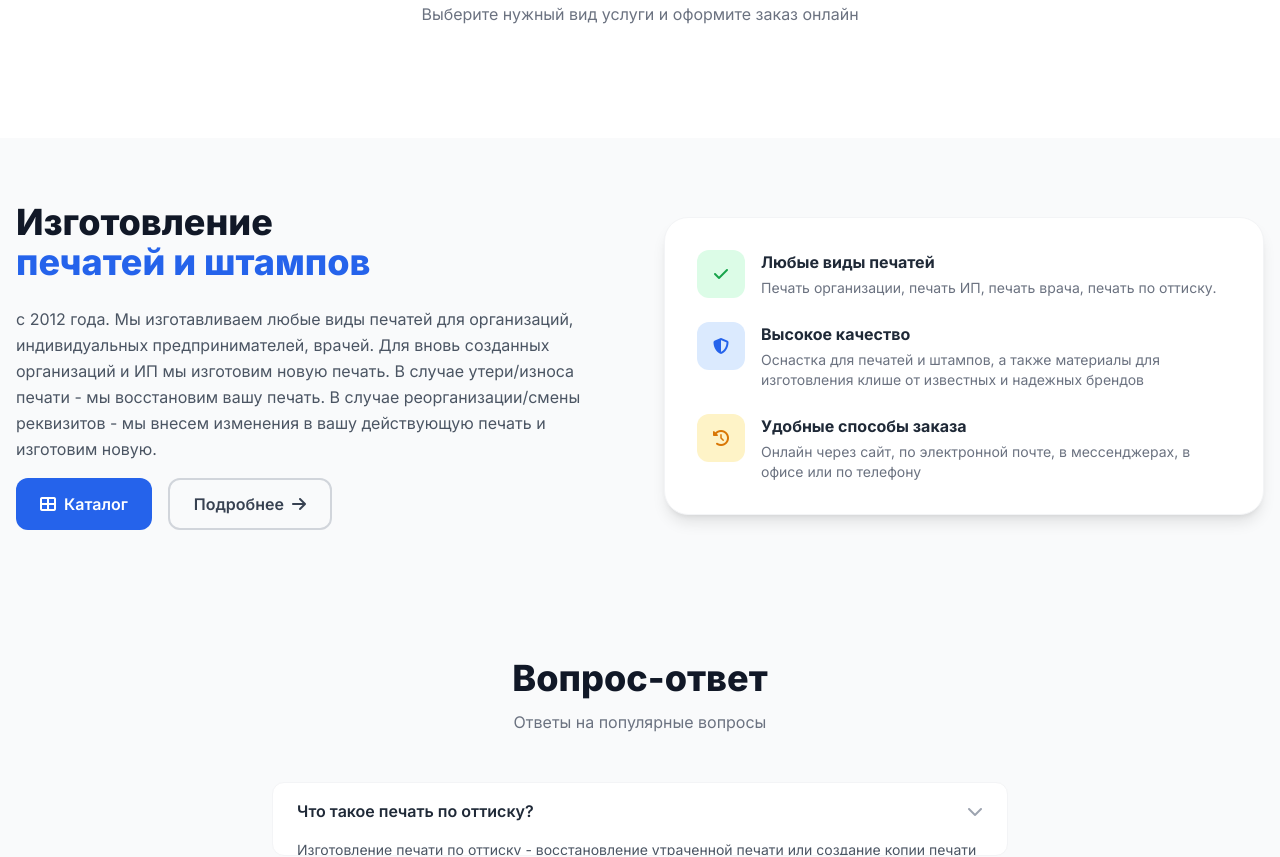
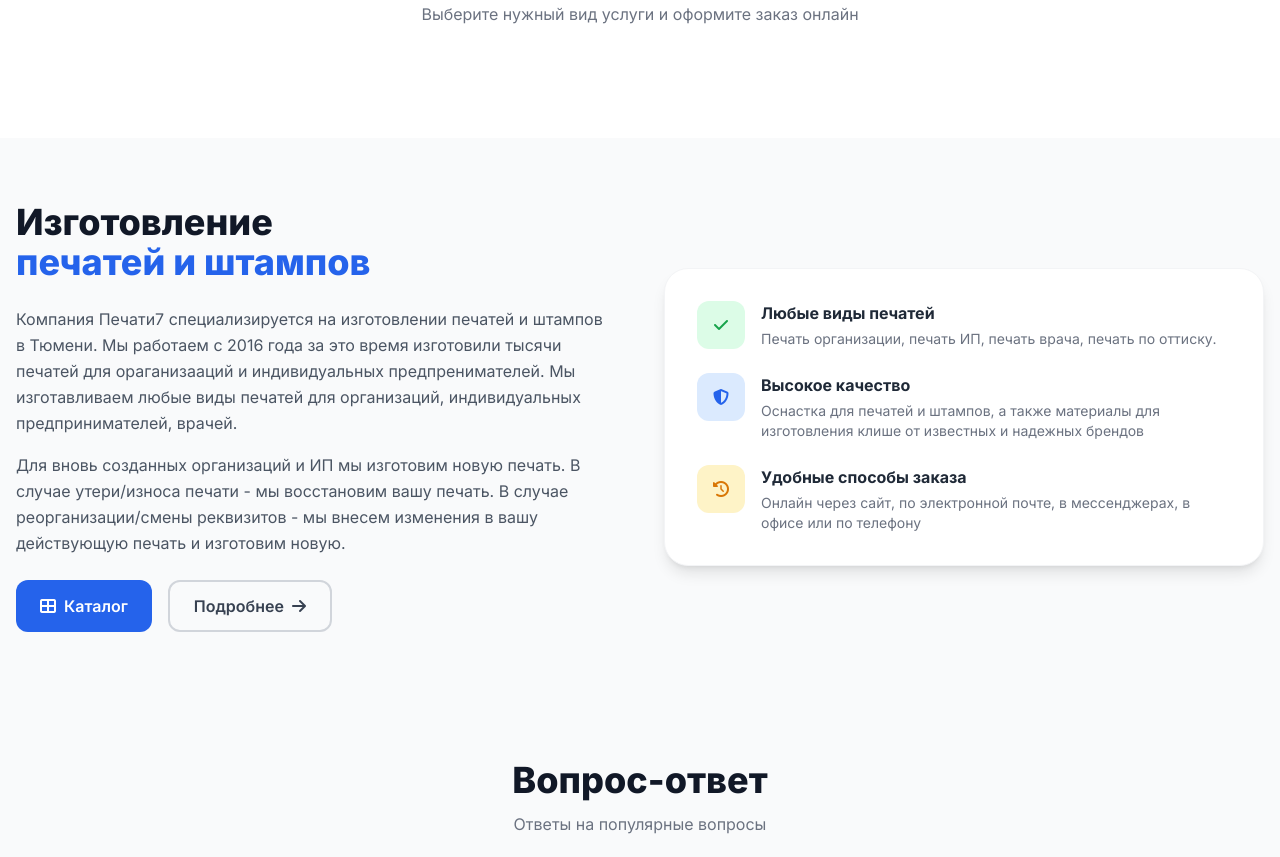
Before and after one commit to NovaCode37/pechati, a Flask app: page / in a window 1280 px wide. Shown: the part 1128-1985 px from the top of the page. Run offline with Flask 3, Linux system fonts and the light colour scheme; data that the repository does not hold is empty; parts of the project's set-up code (start-up, migrations or seed data) failed here and were passed over; some libraries are stand-ins or nearby versions.

Commit message:
fix: update about section text with correct company information

```diff
--- a/templates/index.html
+++ b/templates/index.html
@@ -104,7 +104,10 @@
                     <span class="text-primary-600">печатей и штампов</span>
                 </h2>
                 <p class="text-gray-600 leading-relaxed mb-4">
-                    с 2012 года. Мы изготавливаем любые виды печатей для организаций, индивидуальных предпринимателей, врачей.
+                    Компания Печати7 специализируется на изготовлении печатей и штампов в Тюмени. Мы работаем с 2016 года за это время изготовили тысячи печатей для ораганизааций и индивидуальных предпренимателей.
+                    Мы изготавливаем любые виды печатей для организаций, индивидуальных предпринимателей, врачей.
+                </p>
+                <p class="text-gray-600 leading-relaxed mb-6">
                     Для вновь созданных организаций и ИП мы изготовим новую печать. В случае утери/износа печати - мы восстановим вашу печать. В случае реорганизации/смены реквизитов - мы внесем изменения в вашу действующую печать и изготовим новую.
                 </p>
                 <div class="flex flex-wrap gap-4">
```
